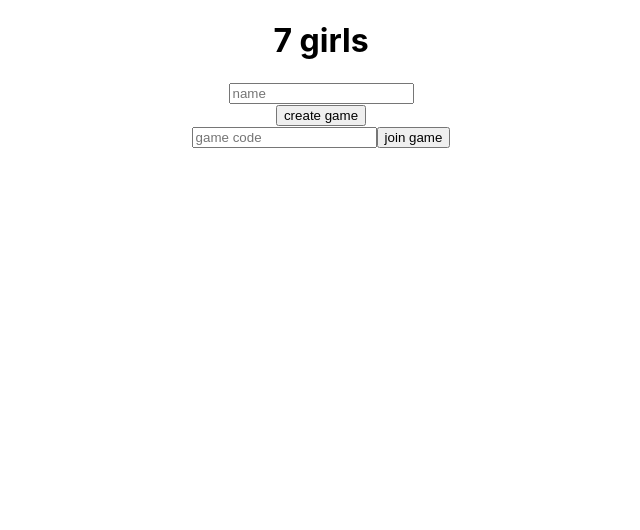
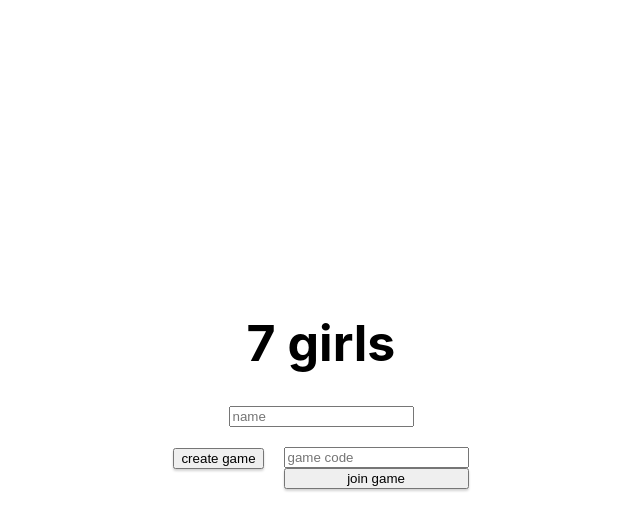
Before and after one commit to cooperbirdsall/7girls, a React (Create React App) app: page / in a window 1280 px wide. Shown: the top 530 px of the page, without its empty margins (319-959 px from the left). Built offline with nearby package versions, Linux system fonts and the light colour scheme; no server answers.

Commit message:
add waiting room

```diff
--- a/public/index.html
+++ b/public/index.html
@@ -7,7 +7,7 @@
     <meta name="theme-color" content="#000000" />
     <meta
       name="description"
-      content="Web site created using create-react-app"
+      content="7girls"
     />
     <link rel="apple-touch-icon" href="%PUBLIC_URL%/logo192.png" />
     <!--
@@ -24,7 +24,7 @@
       work correctly both with client-side routing and a non-root public URL.
       Learn how to configure a non-root public URL by running `npm run build`.
     -->
-    <title>React App</title>
+    <title>7 girls</title>
   </head>
   <body>
     <noscript>You need to enable JavaScript to run this app.</noscript>
--- a/src/App.css
+++ b/src/App.css
@@ -38,3 +38,17 @@
     transform: rotate(360deg);
   }
 }
+
+.loader {
+  border: 16px solid #f3f3f3; /* Light grey */
+  border-top: 16px solid #3498db; /* Blue */
+  border-radius: 50%;
+  width: 60px;
+  height: 60px;
+  animation: spin 2s linear infinite;
+}
+
+@keyframes spin {
+  0% { transform: rotate(0deg); }
+  100% { transform: rotate(360deg); }
+}
--- a/src/App.tsx
+++ b/src/App.tsx
@@ -3,6 +3,7 @@ import "./App.css";
 import Game from "./components/Game";
 import { Routes, Route, BrowserRouter } from "react-router-dom";
 import Landing from "./components/Landing";
+import Waiting from "./components/Waiting";
 
 function App() {
   return (
@@ -10,6 +11,8 @@ function App() {
       <BrowserRouter>
         <Routes>
           <Route path="/" element={<Landing />} />
+          <Route path="/waiting" element={<Waiting />} />
+          <Route path="/game" element={<Game />} />
         </Routes>
       </BrowserRouter>
     </div>
--- a/src/components/Board.tsx
+++ b/src/components/Board.tsx
@@ -40,7 +40,7 @@ const Board = () => {
       // count available
       let availableCount = 0;
       for (let j = 0; j < card.resourceCost.length; j++) {
-        if (currCardResourceType == card.resourceCost[j]) {
+        if (currCardResourceType === card.resourceCost[j]) {
           availableCount++;
         }
       }
@@ -48,12 +48,12 @@ const Board = () => {
       // count needed
       let neededCount = 0;
       for (let k = 0; k < availableResources.length; k++) {
-        if (currCardResourceType == availableResources[k]) {
+        if (currCardResourceType === availableResources[k]) {
           neededCount++;
         }
       }
 
-      // TODO count neighbords resources
+      // TODO count neighbors' resources
 
       if (availableCount < neededCount) return false;
     }
--- a/src/components/Game.tsx
+++ b/src/components/Game.tsx
@@ -6,7 +6,7 @@ const Game = () => {
   const [players, setPlayers] = useState([<Board />, <Board />]);
 
   useEffect(() => {
-    // distribute boards (which gives everyone 3 coins)
+    // distribute boards (which give everyone 3 coins)
     // shuffle cards for age 1
     // deal 7 age 1 cards to each player
     // call method for wait for players to pick card
--- a/src/components/Landing.tsx
+++ b/src/components/Landing.tsx
@@ -21,6 +21,7 @@ const Landing = () => {
 
   const joinGame = () => {
     if (checkName()) {
+      navigate(`/waiting/`);
       socket.emit(
         "createGameRoom",
         (response: { gameID: string; success?: boolean; error?: string }) => {
@@ -42,8 +43,16 @@ const Landing = () => {
   };
 
   return (
-    <div>
-      <h1>7 girls</h1>
+    <div
+      style={{
+        display: "flex",
+        justifyContent: "center",
+        alignItems: "center",
+        flexDirection: "column",
+        height: "100%",
+      }}
+    >
+      <h1 style={{ fontSize: 50 }}>7 girls</h1>
       <input
         type="text"
         placeholder="name"
@@ -52,11 +61,16 @@ const Landing = () => {
           setName(event.target.value);
         }}
       ></input>
-      <div>
+      <div style={{ display: "flex", marginTop: 20, gap: 20 }}>
         <div>
-          <button onClick={createGame}>create game</button>
+          <button
+            style={{ filter: "drop-shadow(0px 2px 1px lightgray)" }}
+            onClick={createGame}
+          >
+            create game
+          </button>
         </div>
-        <div>
+        <div style={{ display: "flex", flexDirection: "column" }}>
           <input
             type="text"
             placeholder="game code"
@@ -65,7 +79,12 @@ const Landing = () => {
               setGameCode(event.target.value);
             }}
           ></input>
-          <button onClick={joinGame}>join game</button>
+          <button
+            style={{ filter: "drop-shadow(0px 2px 1px lightgray)" }}
+            onClick={joinGame}
+          >
+            join game
+          </button>
         </div>
       </div>
       <p style={{ color: "red" }}>{errorText}</p>
--- /dev/null
+++ b/src/components/Waiting.tsx
@@ -0,0 +1,35 @@
+import { useState } from "react";
+import { useNavigate } from "react-router-dom";
+
+const Waiting = () => {
+  const [numPlayersInRoom, setNumPlayersInRoom] = useState(3);
+  const navigate = useNavigate();
+
+  const handleStartGame = () => {
+    navigate(`/game/`);
+  };
+
+  return (
+    <div
+      style={{
+        height: "100%",
+        display: "flex",
+        flexDirection: "column",
+        justifyContent: "center",
+        alignItems: "center",
+      }}
+    >
+      <h2>Waiting for other players...</h2>
+      <div className="loader"></div>
+      <h3>
+        <span style={{ color: "#3498db", fontWeight: "bolder" }}>
+          {numPlayersInRoom}
+        </span>{" "}
+        player{numPlayersInRoom === 1 ? "" : "s"} connected
+      </h3>
+      <button onClick={handleStartGame}>Start game</button>
+    </div>
+  );
+};
+
+export default Waiting;
--- a/src/models/CardModel.tsx
+++ b/src/models/CardModel.tsx
@@ -7,4 +7,5 @@ export type CardModel = {
   symbolCost: Symbol[];
   color: string;
   gain: any;
+  playersRequired: number;
 };
```
